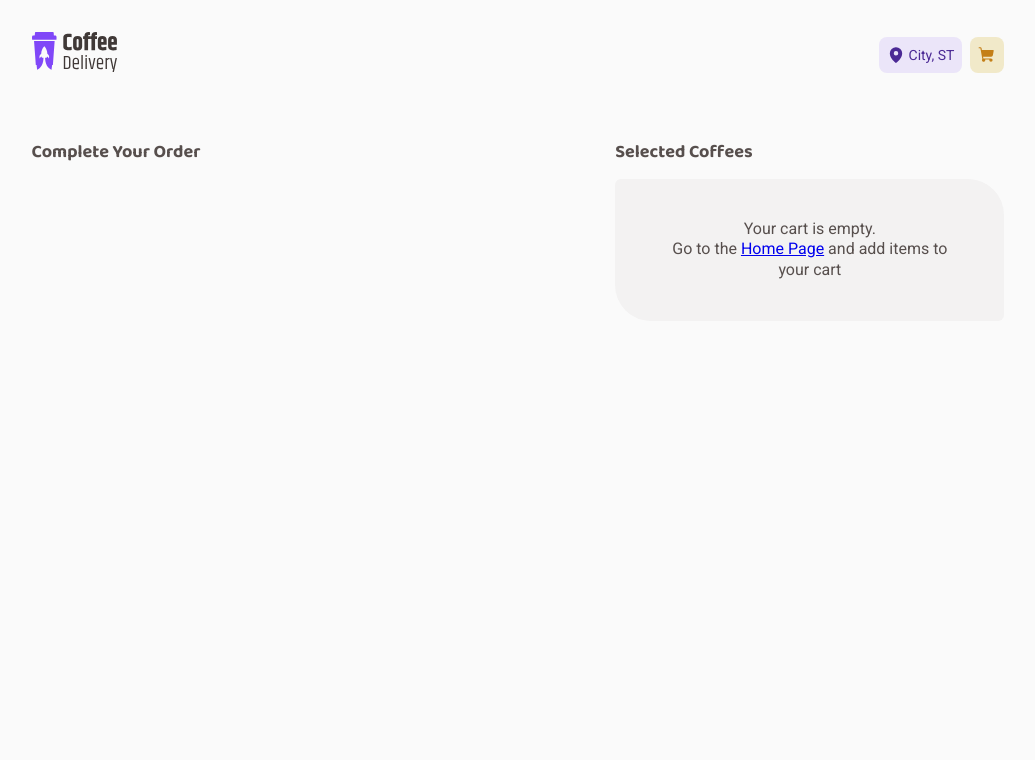
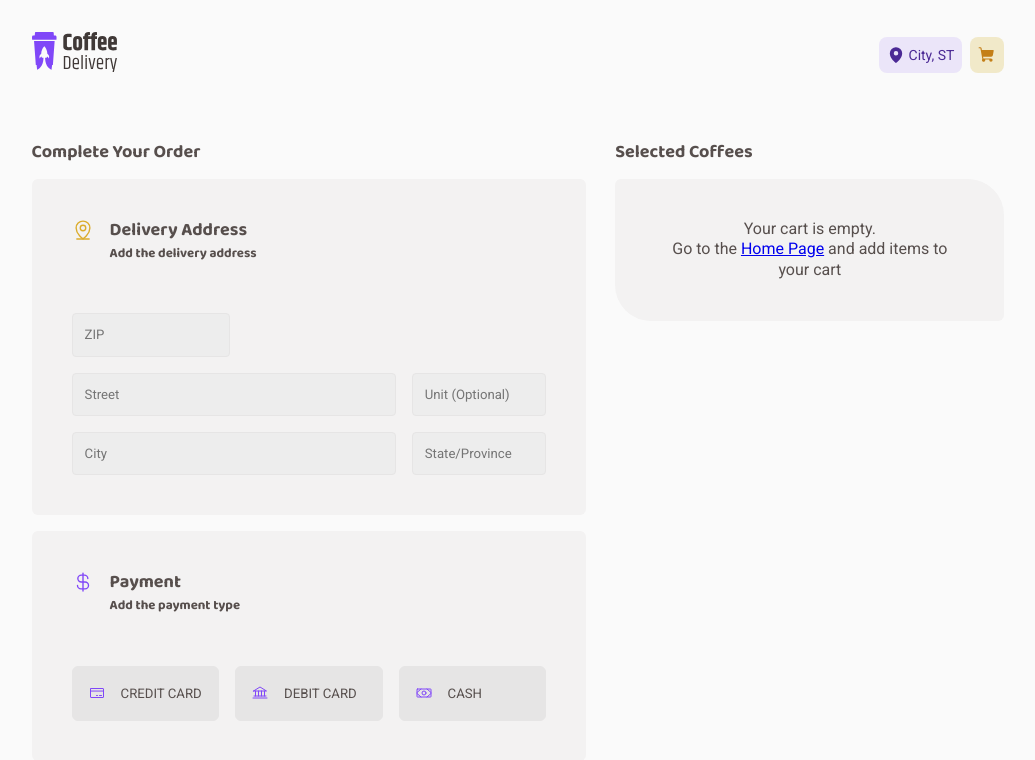
Before and after one commit to flavioccf/coffee_delivery_react, a React (Vite) app: page /checkout in a window 1280 px wide. Shown: the top 760 px of the page, without its empty margins (122-1157 px from the left). Built offline with nearby package versions, Linux system fonts and the light colour scheme.

Commit message:
adjust style for customer form

```diff
--- a/src/pages/Checkout/CustomerArea/index.tsx
+++ b/src/pages/Checkout/CustomerArea/index.tsx
@@ -0,0 +1,139 @@
+import * as zod from "zod";
+import { zodResolver } from "@hookform/resolvers/zod";
+import {
+  Bank,
+  CreditCard,
+  CurrencyDollar,
+  MapPinLine,
+  Money,
+} from "phosphor-react";
+import { useForm } from "react-hook-form";
+import {
+  CustomerAreaForm,
+  CustomerAreaInput,
+  CustomerAreaInputContainer,
+  CustomerAreaRadioLabel,
+  CustomerAreaTitle,
+  customerAreaTitleColors,
+} from "./styles";
+
+const customerFormValidationSchema = zod.object({
+  zip: zod.string(),
+  street: zod.string(),
+  unit: zod.string().optional(),
+  city: zod.string(),
+  state_province: zod.string(),
+  payment_type: zod.enum(["credit_card", "debit_card", "cash"]),
+});
+
+type CustomerFormData = zod.infer<typeof customerFormValidationSchema>;
+
+export function CustomerArea() {
+  const userForm = useForm<CustomerFormData>({
+    resolver: zodResolver(customerFormValidationSchema),
+  });
+
+  const { handleSubmit } = userForm;
+
+  const handleSubmitCustomerData = (data: CustomerFormData) => {
+    console.log(data);
+  };
+
+  return (
+    <CustomerAreaForm onSubmit={handleSubmit(handleSubmitCustomerData)}>
+      <div>
+        <CustomerAreaTitle icon_color={customerAreaTitleColors.YELLOW}>
+          <MapPinLine size={22} />
+          <h3>
+            Delivery Address
+            <small>Add the delivery address</small>
+          </h3>
+        </CustomerAreaTitle>
+        <CustomerAreaInputContainer>
+          <CustomerAreaInput
+            type="text"
+            name="zip"
+            defaultValue={""}
+            placeholder="ZIP"
+            input_width={35}
+          />
+          <CustomerAreaInput
+            type="text"
+            name="street"
+            defaultValue={""}
+            placeholder="Street"
+            input_width={70}
+          />
+          <CustomerAreaInput
+            type="text"
+            name="unit"
+            defaultValue={""}
+            placeholder="Unit (Optional)"
+            input_width={30}
+          />
+          <CustomerAreaInput
+            type="text"
+            name="city"
+            defaultValue={""}
+            placeholder="City"
+            input_width={70}
+          />
+          <CustomerAreaInput
+            type="text"
+            name="state_province"
+            defaultValue={""}
+            placeholder="State/Province"
+            input_width={30}
+          />
+        </CustomerAreaInputContainer>
+      </div>
+      <div>
+        <CustomerAreaTitle icon_color={customerAreaTitleColors.PURPLE}>
+          <CurrencyDollar size={22} />
+          <h3>
+            Payment
+            <small>Add the payment type</small>
+          </h3>
+        </CustomerAreaTitle>
+        <CustomerAreaInputContainer>
+          <CustomerAreaRadioLabel htmlFor="payment_type_credit">
+            <span>
+              <CreditCard size={16} />
+            </span>{" "}
+            Credit Card
+            <CustomerAreaInput
+              id="payment_type_credit"
+              type="radio"
+              name="payment_type"
+              value="credit_card"
+            />
+          </CustomerAreaRadioLabel>
+          <CustomerAreaRadioLabel htmlFor="payment_type_debit">
+            <span>
+              <Bank size={16} />
+            </span>{" "}
+            Debit Card
+            <CustomerAreaInput
+              id="payment_type_debit"
+              type="radio"
+              name="payment_type"
+              value="debit_card"
+            />
+          </CustomerAreaRadioLabel>
+          <CustomerAreaRadioLabel htmlFor="payment_type_cash">
+            <span>
+              <Money size={16} />
+            </span>{" "}
+            Cash
+            <CustomerAreaInput
+              id="payment_type_cash"
+              type="radio"
+              name="payment_type"
+              value="cash"
+            />
+          </CustomerAreaRadioLabel>
+        </CustomerAreaInputContainer>
+      </div>
+    </CustomerAreaForm>
+  );
+}
--- a/src/pages/Checkout/CustomerArea/styles.ts
+++ b/src/pages/Checkout/CustomerArea/styles.ts
@@ -0,0 +1,109 @@
+import styled from "styled-components";
+
+export const CustomerAreaForm = styled.form`
+  display: flex;
+  flex-direction: column;
+  gap: 1rem;
+  > div {
+    display: flex;
+    flex-direction: column;
+    align-items: flex-start;
+    justify-content: space-between;
+    gap: 2rem;
+    padding: 2.5rem;
+    background-color: ${(props) => props.theme["base-card"]};
+    border-radius: 6px;
+    width: 100%;
+  }
+`;
+
+export enum customerAreaTitleColors {
+  YELLOW = "yellow",
+  PURPLE = "purple",
+}
+
+interface CustomerAreaTitleProps {
+  icon_color?: customerAreaTitleColors;
+}
+
+export const CustomerAreaTitle = styled.div<CustomerAreaTitleProps>`
+  display: flex;
+  gap: 1rem;
+  h3 {
+    margin: 0;
+    display: flex;
+    flex-direction: column;
+    font-size: 1rem;
+    line-height: 130%;
+    font-weight: 400;
+    small {
+      font-size: 0.825rem;
+    }
+  }
+  svg {
+    ${(props) => {
+      if (props?.icon_color) {
+        return `color: ${props.theme[props.icon_color]}`;
+      }
+    }}
+  }
+`;
+
+export const CustomerAreaInputContainer = styled.div`
+  display: flex;
+  flex-direction: row;
+  flex-wrap: wrap;
+  gap: 1rem;
+  width: 100%;
+`;
+
+interface CustomerAreaInputProps {
+  input_width?: number;
+}
+
+export const CustomerAreaInput = styled.input<CustomerAreaInputProps>`
+  border: 0;
+  outline: none;
+  background-color: ${(props) => props.theme["base-input"]};
+  padding: 0.75rem;
+  font-size: 0.825rem;
+  line-height: 130%;
+  border-radius: 4px;
+  border: 1px solid ${(props) => props.theme["base-button"]};
+  width: ${(props) => {
+    return props?.input_width ? `calc(${props.input_width}% - 0.5rem)` : "100%";
+  }};
+`;
+
+export const CustomerAreaRadioLabel = styled.label`
+  cursor: pointer;
+  flex: 1;
+  display: flex;
+  align-items: center;
+  justify-content: flex-start;
+  gap: 1rem;
+  background-color: ${(props) => props.theme["base-button"]};
+  font-size: 0.825rem;
+  line-height: 160%;
+  text-transform: uppercase;
+  border: 1px solid ${(props) => props.theme["base-button"]};
+  border-radius: 6px;
+  padding: 1rem;
+  transition: 0.3s;
+  span {
+    display: flex;
+    color: ${(props) => props.theme.purple};
+  }
+  input {
+    display: none;
+  }
+  &:hover {
+    background-color: ${(props) => props.theme["base-hover"]};
+    border-color: ${(props) => props.theme["base-hover"]};
+    color: ${(props) => props.theme["base-subtitle"]};
+  }
+  &:has(input:checked) {
+    background-color: ${(props) => props.theme["purple-light"]};
+    border-color: ${(props) => props.theme["purple"]};
+  }
+`;
--- a/src/pages/Checkout/index.tsx
+++ b/src/pages/Checkout/index.tsx
@@ -1,20 +1,22 @@
 import { CartArea } from "./CartArea";
+import { CustomerArea } from "./CustomerArea";
 import {
   CartAreaContainer,
-  CheckoutContainerForm,
+  CheckoutContainer,
   CustomerAreaContainer,
 } from "./styles";
 
 export function Checkout() {
   return (
-    <CheckoutContainerForm>
+    <CheckoutContainer>
       <CustomerAreaContainer>
         <h3>Complete Your Order</h3>
+        <CustomerArea />
       </CustomerAreaContainer>
       <CartAreaContainer>
         <h3>Selected Coffees</h3>
         <CartArea />
       </CartAreaContainer>
-    </CheckoutContainerForm>
+    </CheckoutContainer>
   );
 }
--- a/src/pages/Checkout/styles.ts
+++ b/src/pages/Checkout/styles.ts
@@ -1,6 +1,6 @@
 import styled from "styled-components";
 
-export const CheckoutContainerForm = styled.form`
+export const CheckoutContainer = styled.div`
   display: flex;
   align-items: flex-start;
   justify-content: space-between;
```
